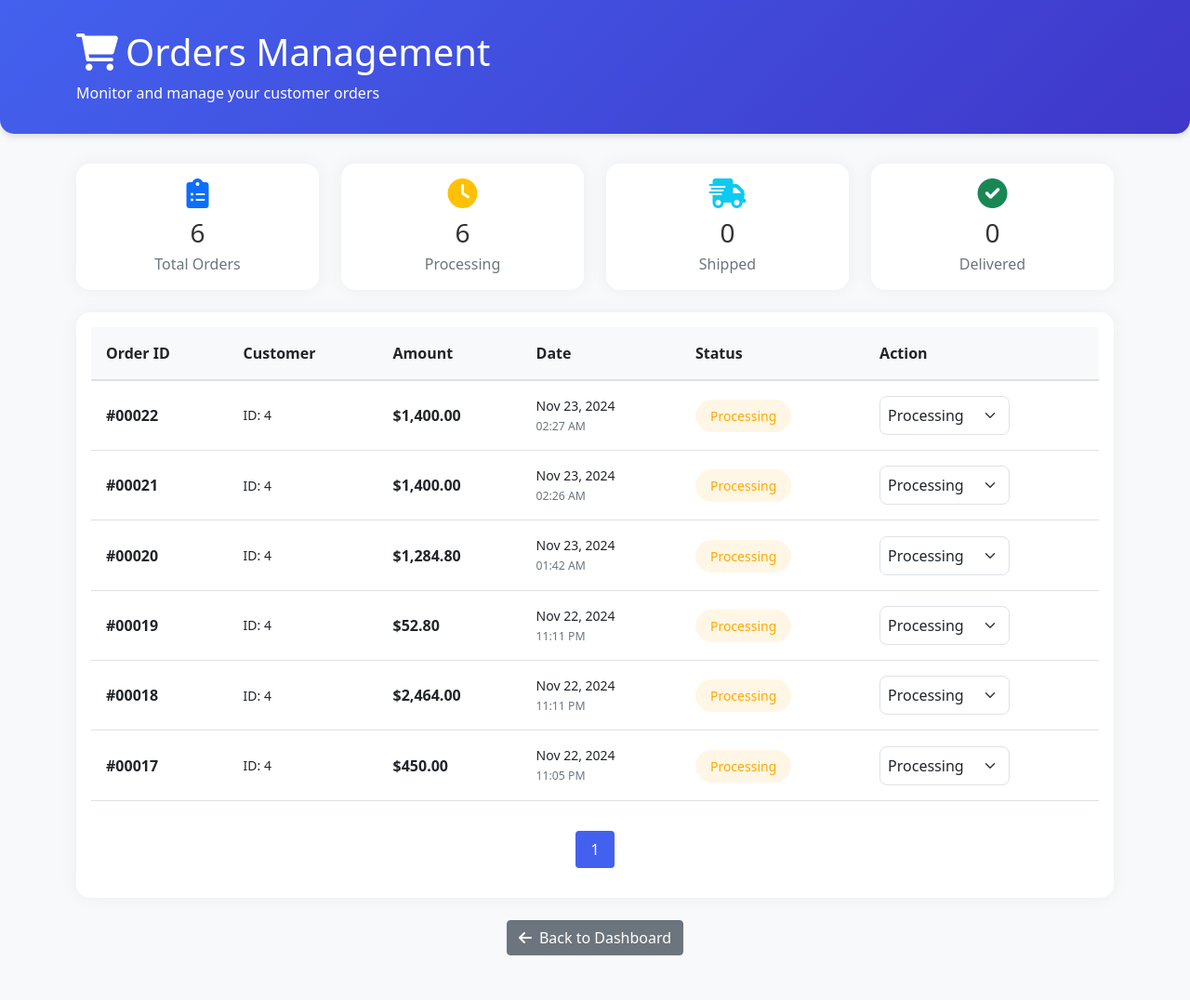
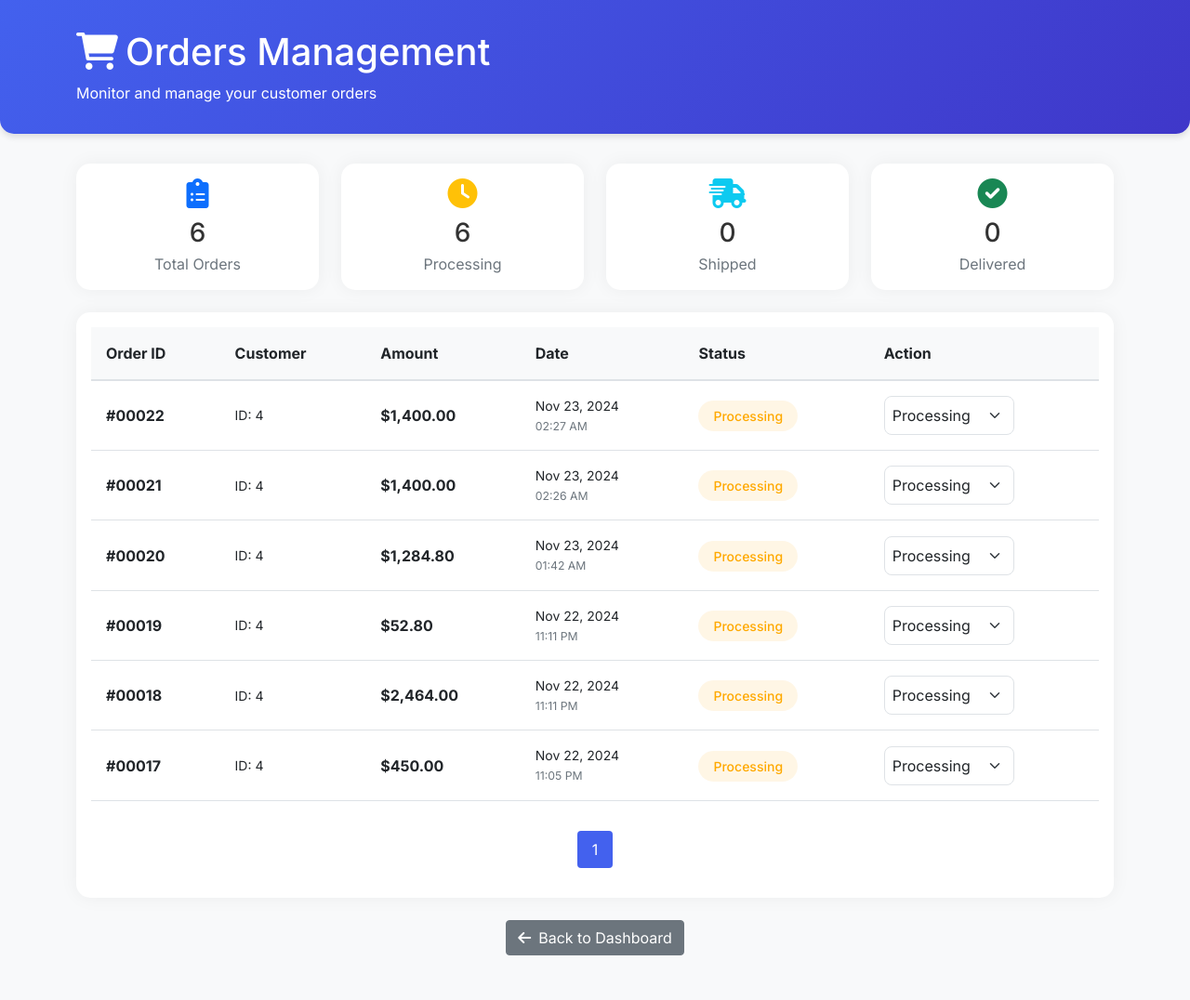
Before and after one commit to DonjeteHasani/techh, a PHP site: page /view_orders.php in a window 1280 px wide. Shown: the whole page at 93% size. Run offline with PHP 8.4, Linux system fonts and the light colour scheme; a user stored in the database is signed in; data comes from the database, SQL or seed files in the repository.

Commit message:
Update view_orders.php
update

```diff
--- a/view_orders.php
+++ b/view_orders.php
@@ -44,6 +44,7 @@ $totalPages = ceil($totalOrders / $ordersPerPage);
     <title>Orders Management</title>
     <link href="https://cdn.jsdelivr.net/npm/bootstrap@5.1.3/dist/css/bootstrap.min.css" rel="stylesheet">
     <link rel="stylesheet" href="https://cdnjs.cloudflare.com/ajax/libs/font-awesome/6.0.0/css/all.min.css">
+    <link href="https://fonts.googleapis.com/css2?family=Inter:wght@400;500;600;700&display=swap" rel="stylesheet">
     <style>
         :root {
             --primary-color: #4361ee;
@@ -57,6 +58,8 @@ $totalPages = ceil($totalOrders / $ordersPerPage);
         body {
             background-color: #f8f9fa;
             color: #333;
+            font-family: 'Inter', sans-serif;
+
         }
 
         .dashboard-header {
```
